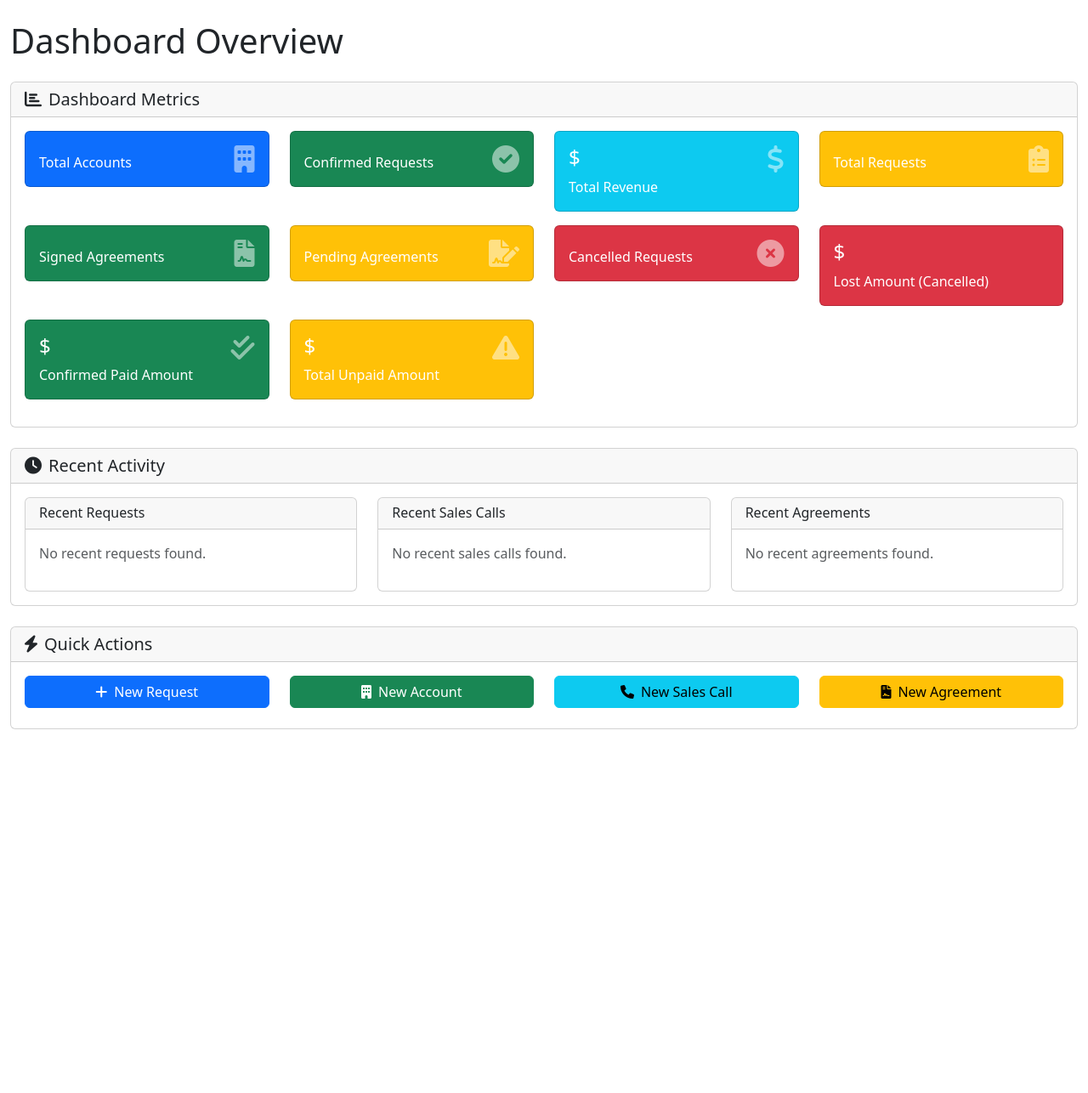
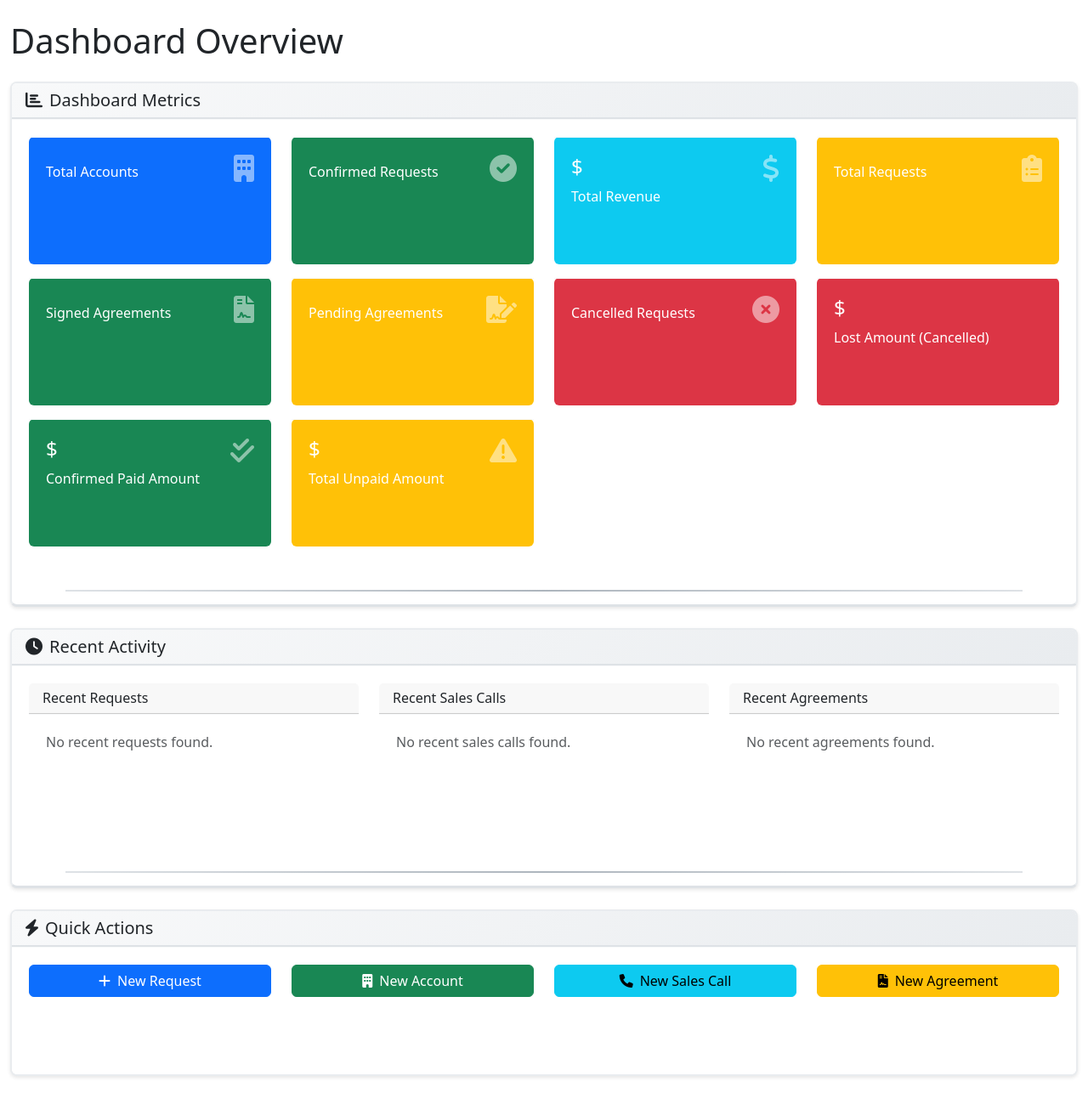
Before and after one commit to Xas-21/Hotel-Sales, a Django app: template dashboard/templates/dashboard/dashboard.html in a window 1280 px wide. Shown: the part 56-1342 px from the top of the page at 85% size. Before the commit the page ends 914 px from the top, so only its background shows below. Run offline with Django 5.2, Linux system fonts and the light colour scheme; the template is opened without the code that fills it, so the values that code supplies are empty.

Commit message:
Organize dashboard sections with visual separation for clarity
Update dashboard HTML to apply distinct styling and separators between functional sections, enhancing visual organization and preventing accidental reordering between distinct areas like Cards, Recent Activity, Alerts, and Quick Actions.

Replit-Commit-Author: Agent
Replit-Commit-Session-Id: 39f994c3-4095-47ad-84c5-d6675ba6b787
Replit-Commit-Checkpoint-Type: full_checkpoint
Replit-Commit-Screenshot-Url: https://storage.googleapis.com/screenshot-production-us-central1/9ed73111-1c06-45de-b213-d75dab767a5f/39f994c3-4095-47ad-84c5-d6675ba6b787/MFjUQpF

```diff
--- a/dashboard/templates/dashboard/dashboard.html
+++ b/dashboard/templates/dashboard/dashboard.html
@@ -129,7 +129,7 @@
         <div id="full-dashboard-container">
 
         <!-- Section 1: Cards (All Metrics) -->
-        <div class="row mb-4 dashboard-section" data-section="cards-section">
+        <div class="dashboard-section" data-section="cards-section">
             <div class="col-12">
                 <div class="card">
                     <div class="card-header" data-section-header>
@@ -297,7 +297,7 @@
         </div>
 
         <!-- Section 2: Recent Activity -->
-        <div class="row mb-4 dashboard-section" data-section="recent-section">
+        <div class="dashboard-section" data-section="recent-section">
             <div class="col-12">
                 <div class="card">
                     <div class="card-header" data-section-header>
@@ -426,7 +426,7 @@
 
         <!-- Section 3: Alerts -->
         {% if approaching_deadlines or overdue_followups or imminent_arrivals %}
-        <div class="row mb-4 dashboard-section" data-section="alerts-section">
+        <div class="dashboard-section" data-section="alerts-section">
             <div class="col-12">
                 <div class="card border-warning">
                     <div class="card-header bg-warning" data-section-header>
@@ -491,7 +491,7 @@
         {% endif %}
 
         <!-- Section 4: Quick Actions -->
-        <div class="row mb-4 dashboard-section" data-section="quick-actions-section">
+        <div class="dashboard-section" data-section="quick-actions-section">
             <div class="col-12">
                 <div class="card">
                     <div class="card-header" data-section-header>
@@ -530,6 +530,87 @@
 
     <script src="https://cdn.jsdelivr.net/npm/bootstrap@5.3.0/dist/js/bootstrap.bundle.min.js"></script>
     <script src="https://cdn.jsdelivr.net/npm/sortablejs@1.15.0/Sortable.min.js"></script>
+
+    <!-- Custom CSS for section separation -->
+    <style>
+        .dashboard-section {
+            border: 2px solid #e9ecef;
+            border-radius: 8px;
+            margin-bottom: 20px !important;
+            padding: 0;
+            background: #fff;
+            box-shadow: 0 2px 4px rgba(0,0,0,0.1);
+        }
+
+        .dashboard-section:not(:last-child) {
+            border-bottom: 3px solid #dee2e6;
+            margin-bottom: 25px !important;
+        }
+
+        .dashboard-section::after {
+            content: "";
+            display: block;
+            height: 2px;
+            background: linear-gradient(to right, #dee2e6, #adb5bd, #dee2e6);
+            margin: 15px auto;
+            width: 90%;
+        }
+
+        .dashboard-section:last-child::after {
+            display: none;
+        }
+
+        .dashboard-section .card {
+            border: none !important;
+            box-shadow: none !important;
+            margin: 0 !important;
+        }
+
+        .dashboard-section .card-header[data-section-header] {
+            background: linear-gradient(135deg, #f8f9fa, #e9ecef) !important;
+            border-bottom: 2px solid #dee2e6 !important;
+            font-weight: 600;
+            cursor: grab;
+            transition: all 0.3s ease;
+        }
+
+        .dashboard-section .card-header[data-section-header]:hover {
+            background: linear-gradient(135deg, #e9ecef, #dee2e6) !important;
+            transform: translateY(-1px);
+        }
+
+        .dashboard-section .card-header[data-section-header]:active {
+            cursor: grabbing;
+        }
+
+        /* Special styling for alerts section */
+        .dashboard-section .card-header.bg-warning[data-section-header] {
+            background: linear-gradient(135deg, #fff3cd, #ffeaa7) !important;
+        }
+
+        .dashboard-section .card-header.bg-warning[data-section-header]:hover {
+            background: linear-gradient(135deg, #ffeaa7, #fdcb6e) !important;
+        }
+
+        /* Section isolation - prevent content mixing */
+        .dashboard-section .card-body {
+            padding: 20px;
+            min-height: 150px;
+            border-top: 1px solid #f8f9fa;
+        }
+
+        /* Drag feedback */
+        .sortable-ghost {
+            opacity: 0.4 !important;
+            background: #f8f9fa !important;
+        }
+
+        .sortable-drag {
+            transform: rotate(2deg) scale(1.02) !important;
+            box-shadow: 0 8px 25px rgba(0,0,0,0.15) !important;
+            z-index: 1000 !important;
+        }
+    </style>
     <script>
         // Initialize drag and drop for 4 main dashboard sections
         document.addEventListener('DOMContentLoaded', function() {
```
